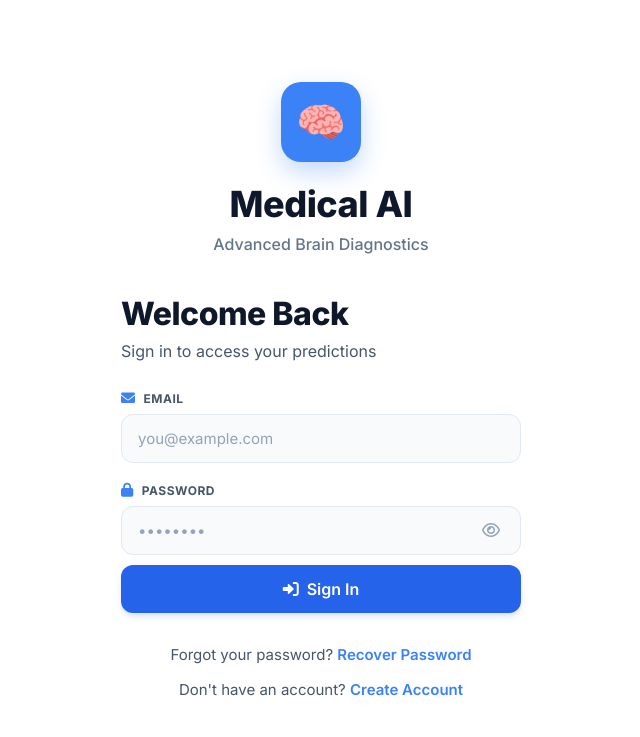
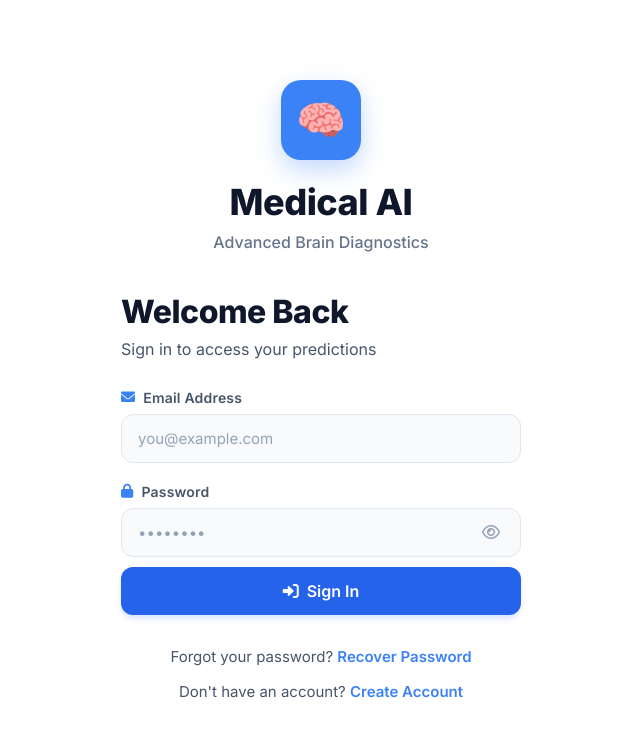
Before and after one commit to Satish382/Multi-Disease-Detection, a Flask app: page / in a window 1280 px wide. Shown: the top 737 px of the page, without its empty margins (319-959 px from the left). Run offline with Flask 3, Linux system fonts and the light colour scheme.

Commit message:
Refine UI: Remove Gender field and switch to Sentence Case labels

```diff
--- a/app.py
+++ b/app.py
@@ -181,7 +181,6 @@ def signup():
     name = data.get('name')
     email = data.get('email')
     password = data.get('password')
-    gender = data.get('gender')
 
     if not name or not email or not password:
         return jsonify({'error': 'All fields are required'}), 400
@@ -194,7 +193,6 @@ def signup():
     users[email] = {
         'name': name,
         'email': email,
-        'gender': gender,
         'password': password,  # In production, use proper password hashing
         'created_at': datetime.now().isoformat(),
         'scan_history': []
--- a/templates/login.html
+++ b/templates/login.html
@@ -84,11 +84,10 @@
             display: flex;
             align-items: center;
             margin-bottom: 8px;
-            font-size: 12px;
-            font-weight: 700;
+            font-size: 14px;
+            font-weight: 600;
             color: #475569;
-            text-transform: uppercase;
-            letter-spacing: 0.5px;
+            letter-spacing: 0.2px;
         }
 
         .label-group i {
@@ -231,14 +230,14 @@
             <form id="loginFormElement">
                 <div class="form-group">
                     <div class="label-group">
-                        <i class="fas fa-envelope"></i> EMAIL
+                        <i class="fas fa-envelope"></i> Email Address
                     </div>
                     <input type="email" id="loginEmail" placeholder="you@example.com" required>
                 </div>
 
                 <div class="form-group">
                     <div class="label-group">
-                        <i class="fas fa-lock"></i> PASSWORD
+                        <i class="fas fa-lock"></i> Password
                     </div>
                     <div class="input-wrapper">
                         <input type="password" id="loginPassword" placeholder="••••••••" required>
@@ -273,25 +272,16 @@
             <form id="signupFormElement">
                 <div class="form-group">
                     <div class="label-group">
-                        <i class="fas fa-user"></i> FULL NAME
+                        <i class="fas fa-user"></i> Full Name
                     </div>
                     <input type="text" id="signupName" placeholder="John Smith" required>
                 </div>
 
-                <div class="form-group">
-                    <div class="label-group">
-                        <i class="fas fa-venus-mars"></i> GENDER
-                    </div>
-                    <select id="signupGender" style="width: 100%; padding: 14px 16px; border: 1px solid var(--input-border); border-radius: 12px; background-color: var(--input-bg); font-size: 15px; color: var(--text-main); appearance: none; cursor: pointer;">
-                        <option value="Male">Male</option>
-                        <option value="Female">Female</option>
-                        <option value="Other">Other</option>
-                    </select>
-                </div>
+
 
                 <div class="form-group">
                     <div class="label-group">
-                        <i class="fas fa-envelope"></i> EMAIL
+                        <i class="fas fa-envelope"></i> Email Address
                     </div>
                     <input type="email" id="signupEmail" placeholder="you@example.com" required>
                 </div>
@@ -299,7 +289,7 @@
                 <div class="row">
                     <div class="form-group">
                         <div class="label-group">
-                            <i class="fas fa-lock"></i> PASSWORD
+                            <i class="fas fa-lock"></i> Password
                         </div>
                         <div class="input-wrapper">
                             <input type="password" id="signupPassword" placeholder="••••••••" required>
@@ -310,7 +300,7 @@
                     </div>
                     <div class="form-group">
                         <div class="label-group">
-                            <i class="fas fa-shield-alt"></i> CONFIRM
+                            <i class="fas fa-shield-alt"></i> Confirm Password
                         </div>
                         <div class="input-wrapper">
                             <input type="password" id="signupConfirmPassword" placeholder="••••••••" required>
@@ -346,7 +336,7 @@
             <form id="forgotPasswordFormElement">
                 <div class="form-group">
                     <div class="label-group">
-                        <i class="fas fa-envelope"></i> EMAIL
+                        <i class="fas fa-envelope"></i> Email Address
                     </div>
                     <input type="email" id="resetEmail" placeholder="you@example.com" required>
                 </div>
@@ -354,7 +344,7 @@
                 <div class="row">
                     <div class="form-group">
                         <div class="label-group">
-                            <i class="fas fa-lock"></i> NEW PASSWORD
+                            <i class="fas fa-lock"></i> New Password
                         </div>
                         <div class="input-wrapper">
                             <input type="password" id="resetNewPassword" placeholder="••••••••" required>
@@ -365,7 +355,7 @@
                     </div>
                     <div class="form-group">
                         <div class="label-group">
-                            <i class="fas fa-shield-alt"></i> CONFIRM
+                            <i class="fas fa-shield-alt"></i> Confirm Password
                         </div>
                         <div class="input-wrapper">
                             <input type="password" id="resetConfirmPassword" placeholder="••••••••" required>
@@ -428,7 +418,6 @@
             e.preventDefault();
             const name = document.getElementById('signupName').value;
             const email = document.getElementById('signupEmail').value;
-            const gender = document.getElementById('signupGender').value;
             const password = document.getElementById('signupPassword').value;
             const confirmPassword = document.getElementById('signupConfirmPassword').value;
 
@@ -451,7 +440,7 @@
                 const response = await fetch('/signup', {
                     method: 'POST',
                     headers: { 'Content-Type': 'application/json' },
-                    body: JSON.stringify({ name, email, password, gender })
+                    body: JSON.stringify({ name, email, password })
                 });
 
                 const data = await response.json();
```
